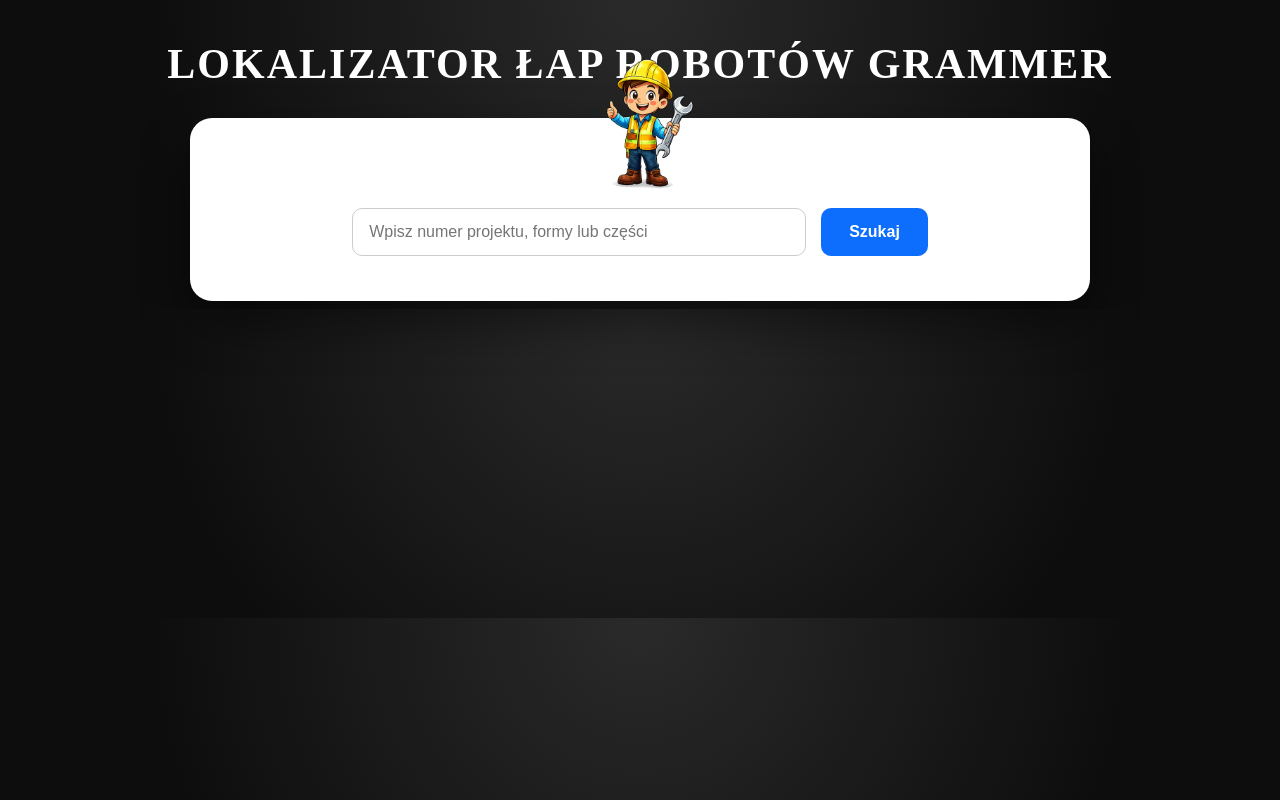
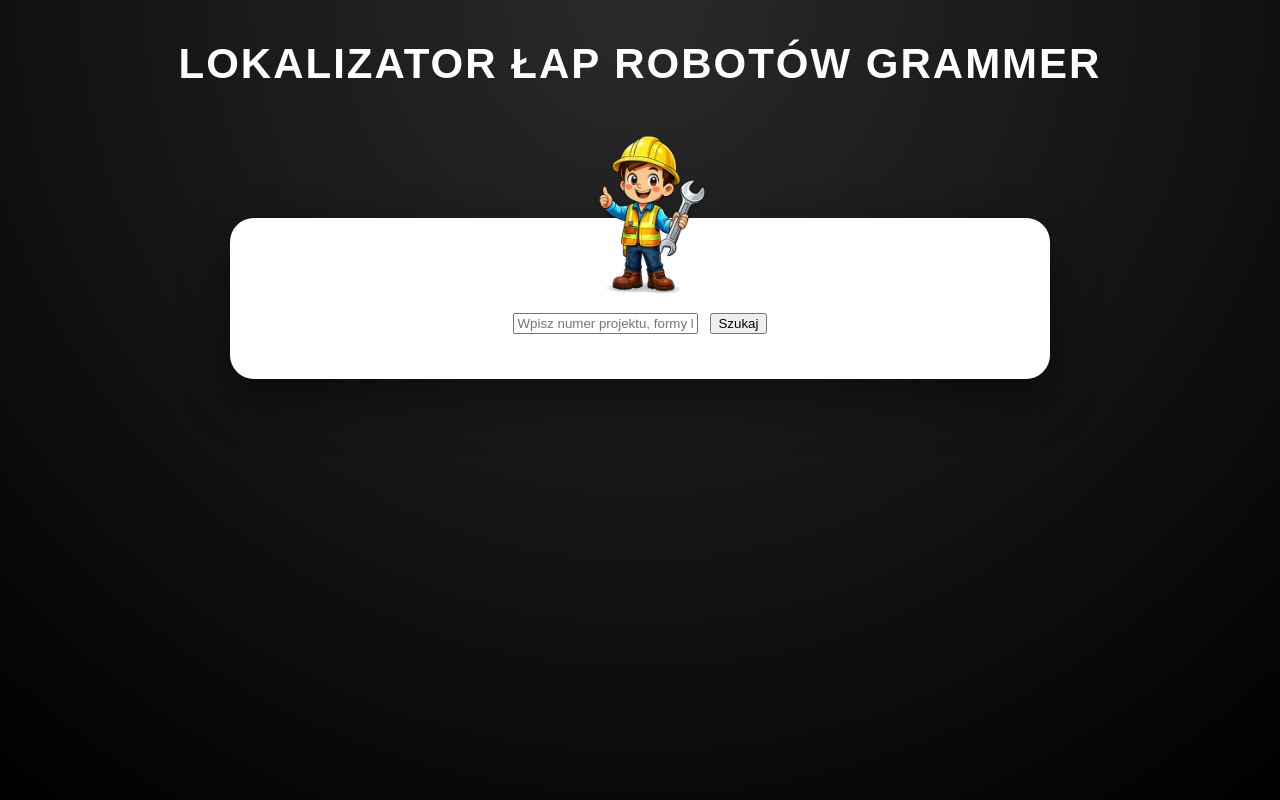
Before and after one commit to zmech23/lokalizator-lap-robotow-grammer, a Flask app: page / in a window 1280 px wide. Run offline with Flask 3, Linux system fonts and the light colour scheme; parts of the project's set-up code (start-up, migrations or seed data) failed here and were passed over.

Commit message:
Update style.css

```diff
--- a/static/style.css
+++ b/static/style.css
@@ -1,71 +1,81 @@
-/* ===== SZLIF UI ===== */
-
-/* Tło strony */
-body {
-    background: radial-gradient(circle at top, #2a2a2a 0%, #0d0d0d 70%);
+* {
+    box-sizing: border-box;
+    font-family: Arial, Helvetica, sans-serif;
 }
 
-/* Tytuł */
+body {
+    margin: 0;
+    min-height: 100vh;
+    background: radial-gradient(circle at top, #2a2a2a, #000000);
+    display: flex;
+    flex-direction: column;
+    align-items: center;
+}
+
+/* ===== TYTUŁ ===== */
 .page-title {
+    position: relative;
+    z-index: 1;
+    margin-top: 40px;
+    margin-bottom: 130px;
     text-align: center;
     font-size: 42px;
     font-weight: 700;
     letter-spacing: 2px;
     color: #ffffff;
-    margin-top: 40px;
-    margin-bottom: 30px;
 }
 
-/* Główna karta wyszukiwania */
+/* ===== KARTA ===== */
 .search-card {
-    max-width: 820px;
-    margin: 0 auto;
-    padding: 60px 40px 45px 40px; /* WIĘCEJ ODDECH */
+    position: relative;
+    z-index: 2;
+    width: 820px;
+    max-width: 90%;
     background: #ffffff;
-    border-radius: 22px;
-    box-shadow: 0 20px 50px rgba(0,0,0,0.45);
+    border-radius: 24px;
+    padding: 95px 40px 45px 40px;
+    box-shadow: 0 20px 50px rgba(0, 0, 0, 0.45);
     text-align: center;
-    position: relative;
 }
 
-/* Technik */
+/* ===== TECHNIK ===== */
 .technik-img {
-    width: 180px;              /* POWIĘKSZONY */
+    width: 220px;
     position: absolute;
-    top: -110px;               /* PRZESUNIĘTY WYŻEJ */
+    top: -145px;
     left: 50%;
     transform: translateX(-50%);
+    z-index: 3;
+    pointer-events: none;
 }
 
-/* Formularz */
-.search-form {
+/* ===== FORMULARZ ===== */
+form {
     display: flex;
     justify-content: center;
-    gap: 15px;
-    margin-top: 30px;
+    gap: 12px;
 }
 
-/* Input */
-.search-form input[type="text"] {
-    width: 420px;
-    padding: 14px 16px;
+.search-input {
+    flex: 1;
+    max-width: 420px;
+    padding: 14px 18px;
     font-size: 16px;
-    border-radius: 10px;
+    border-radius: 12px;
     border: 1px solid #ccc;
+    outline: none;
 }
 
-/* Przycisk */
-.search-form button {
-    padding: 14px 28px;
+.search-button {
+    padding: 14px 26px;
     font-size: 16px;
-    font-weight: 600;
-    border-radius: 10px;
+    border-radius: 12px;
     border: none;
-    background-color: #0d6efd;
+    background-color: #1e73ff;
     color: white;
     cursor: pointer;
 }
 
-.search-form button:hover {
-    background-color: #084fc7;
+.search-button:hover {
+    background-color: #155ee6;
 }
```
